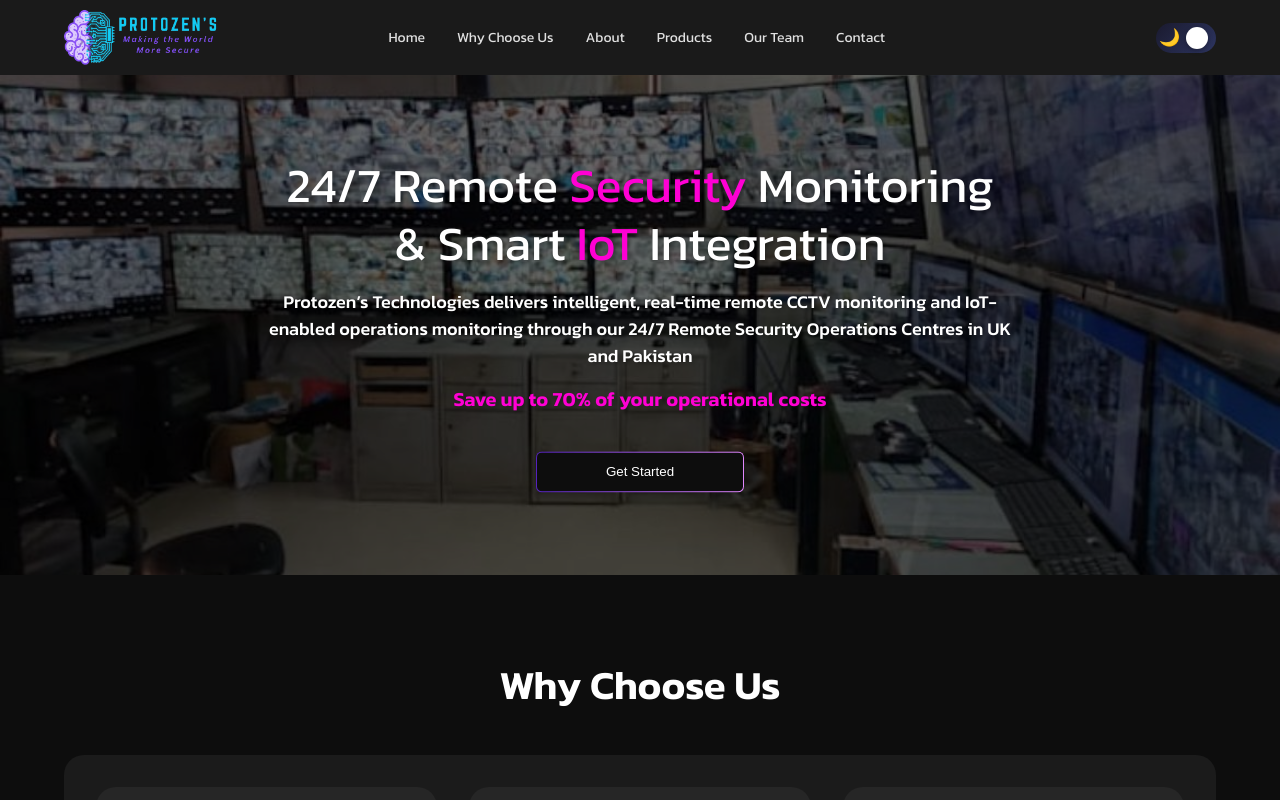
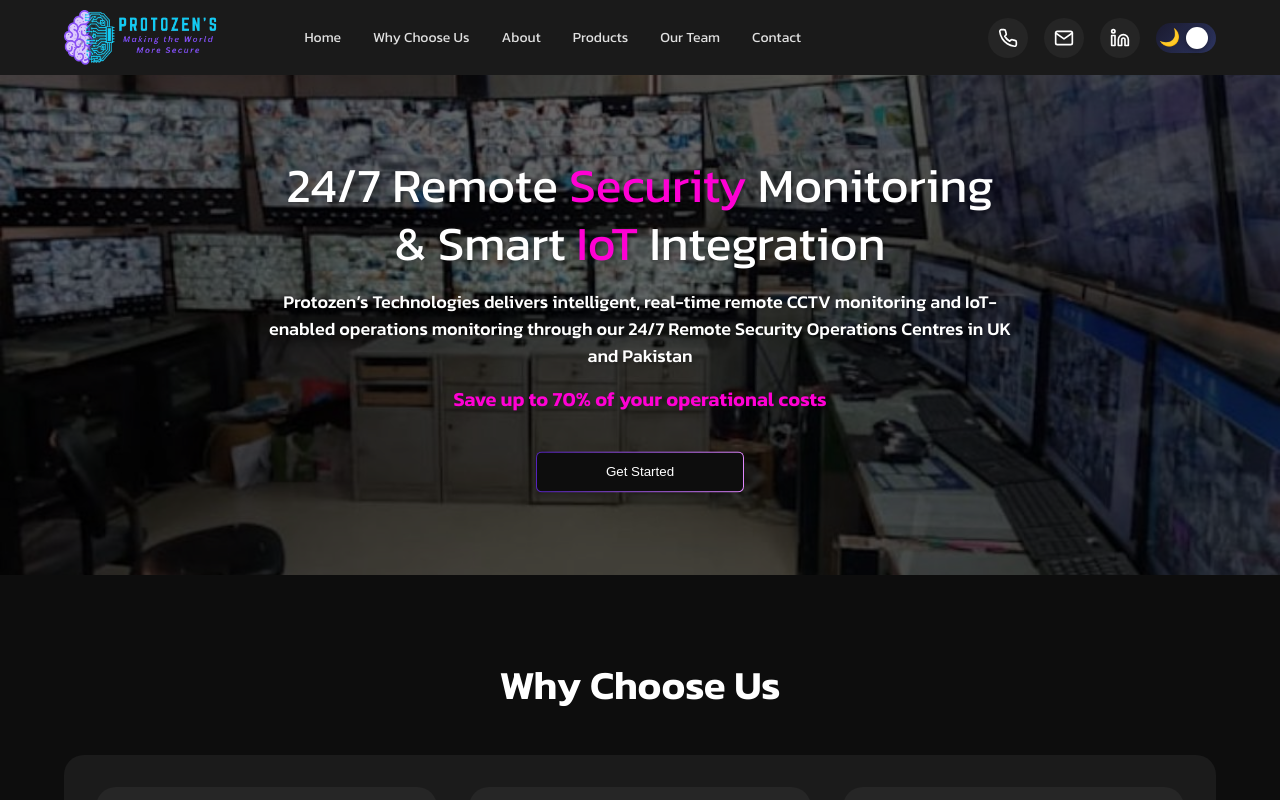
Before and after one commit to hasnain1665/Protozen-s, a React (Create React App) app: page / in a window 1280 px wide. Shown: the top 800 px of the page. Built offline with nearby package versions, Linux system fonts and the light colour scheme; some icons are missing.

Commit message:
Add Contact Icons in nav bar and hamburger

```diff
--- a/src/pages/LandingPage.js
+++ b/src/pages/LandingPage.js
@@ -54,14 +54,69 @@ function LandingPage() {
           </div>
 
           <div className="right-header">
-            <div className="hamburger" onClick={toggleMenu}>
-              <div
-                className={`hamburger-icon ${isMobileMenuOpen ? "active" : ""}`}
+            <div className="header-icons">
+              <a
+                href="tel:+447440515186"
+                className="header-icon"
+                aria-label="Call us"
               >
-                <span />
-                <span />
-                <span />
-              </div>
+                <svg
+                  xmlns="http://www.w3.org/2000/svg"
+                  width="20"
+                  height="20"
+                  viewBox="0 0 24 24"
+                  fill="none"
+                  stroke="currentColor"
+                  strokeWidth="2"
+                  strokeLinecap="round"
+                  strokeLinejoin="round"
+                >
+                  <path d="M22 16.92v3a2 2 0 0 1-2.18 2 19.79 19.79 0 0 1-8.63-3.07 19.5 19.5 0 0 1-6-6 19.79 19.79 0 0 1-3.07-8.67A2 2 0 0 1 4.11 2h3a2 2 0 0 1 2 1.72 12.84 12.84 0 0 0 .7 2.81 2 2 0 0 1-.45 2.11L8.09 9.91a16 16 0 0 0 6 6l1.27-1.27a2 2 0 0 1 2.11-.45 12.84 12.84 0 0 0 2.81.7A2 2 0 0 1 22 16.92z"></path>
+                </svg>
+              </a>
+              <a
+                href="mailto:contact@protozens.com"
+                className="header-icon"
+                aria-label="Email us"
+              >
+                <svg
+                  xmlns="http://www.w3.org/2000/svg"
+                  width="20"
+                  height="20"
+                  viewBox="0 0 24 24"
+                  fill="none"
+                  stroke="currentColor"
+                  strokeWidth="2"
+                  strokeLinecap="round"
+                  strokeLinejoin="round"
+                >
+                  <path d="M4 4h16c1.1 0 2 .9 2 2v12c0 1.1-.9 2-2 2H4c-1.1 0-2-.9-2-2V6c0-1.1.9-2 2-2z"></path>
+                  <polyline points="22,6 12,13 2,6"></polyline>
+                </svg>
+              </a>
+              <a
+                href="https://www.linkedin.com/company/protozen/"
+                target="_blank"
+                rel="noopener noreferrer"
+                className="header-icon"
+                aria-label="LinkedIn"
+              >
+                <svg
+                  xmlns="http://www.w3.org/2000/svg"
+                  width="20"
+                  height="20"
+                  viewBox="0 0 24 24"
+                  fill="none"
+                  stroke="currentColor"
+                  strokeWidth="2"
+                  strokeLinecap="round"
+                  strokeLinejoin="round"
+                >
+                  <path d="M16 8a6 6 0 0 1 6 6v7h-4v-7a2 2 0 0 0-2-2 2 2 0 0 0-2 2v7h-4v-7a6 6 0 0 1 6-6z"></path>
+                  <rect x="2" y="9" width="4" height="12"></rect>
+                  <circle cx="4" cy="4" r="2"></circle>
+                </svg>
+              </a>
             </div>
 
             <div className="toggle-button">
@@ -76,6 +131,16 @@ function LandingPage() {
                   <span className="moon-icon">🌙</span>
                 </span>
               </label>
+            </div>
+
+            <div className="hamburger" onClick={toggleMenu}>
+              <div
+                className={`hamburger-icon ${isMobileMenuOpen ? "active" : ""}`}
+              >
+                <span />
+                <span />
+                <span />
+              </div>
             </div>
           </div>
 
@@ -98,6 +163,71 @@ function LandingPage() {
               </a>
               <a href="#contact" onClick={closeMenu}>
                 Contact
+              </a>
+            </div>
+
+            <div className="mobile-nav-icons">
+              <a
+                href="tel:+447440515186"
+                className="mobile-nav-icon"
+                aria-label="Call us"
+              >
+                <svg
+                  xmlns="http://www.w3.org/2000/svg"
+                  width="24"
+                  height="24"
+                  viewBox="0 0 24 24"
+                  fill="none"
+                  stroke="currentColor"
+                  strokeWidth="2"
+                  strokeLinecap="round"
+                  strokeLinejoin="round"
+                >
+                  <path d="M22 16.92v3a2 2 0 0 1-2.18 2 19.79 19.79 0 0 1-8.63-3.07 19.5 19.5 0 0 1-6-6 19.79 19.79 0 0 1-3.07-8.67A2 2 0 0 1 4.11 2h3a2 2 0 0 1 2 1.72 12.84 12.84 0 0 0 .7 2.81 2 2 0 0 1-.45 2.11L8.09 9.91a16 16 0 0 0 6 6l1.27-1.27a2 2 0 0 1 2.11-.45 12.84 12.84 0 0 0 2.81.7A2 2 0 0 1 22 16.92z"></path>
+                </svg>
+              </a>
+              <a
+                href="mailto:contact@protozens.com"
+                className="mobile-nav-icon"
+                aria-label="Email us"
+              >
+                <svg
+                  xmlns="http://www.w3.org/2000/svg"
+                  width="24"
+                  height="24"
+                  viewBox="0 0 24 24"
+                  fill="none"
+                  stroke="currentColor"
+                  strokeWidth="2"
+                  strokeLinecap="round"
+                  strokeLinejoin="round"
+                >
+                  <path d="M4 4h16c1.1 0 2 .9 2 2v12c0 1.1-.9 2-2 2H4c-1.1 0-2-.9-2-2V6c0-1.1.9-2 2-2z"></path>
+                  <polyline points="22,6 12,13 2,6"></polyline>
+                </svg>
+              </a>
+              <a
+                href="https://www.linkedin.com/company/protozen/"
+                target="_blank"
+                rel="noopener noreferrer"
+                className="mobile-nav-icon"
+                aria-label="LinkedIn"
+              >
+                <svg
+                  xmlns="http://www.w3.org/2000/svg"
+                  width="24"
+                  height="24"
+                  viewBox="0 0 24 24"
+                  fill="none"
+                  stroke="currentColor"
+                  strokeWidth="2"
+                  strokeLinecap="round"
+                  strokeLinejoin="round"
+                >
+                  <path d="M16 8a6 6 0 0 1 6 6v7h-4v-7a2 2 0 0 0-2-2 2 2 0 0 0-2 2v7h-4v-7a6 6 0 0 1 6-6z"></path>
+                  <rect x="2" y="9" width="4" height="12"></rect>
+                  <circle cx="4" cy="4" r="2"></circle>
+                </svg>
               </a>
             </div>
           </div>
--- a/src/styles/main.css
+++ b/src/styles/main.css
@@ -140,6 +140,12 @@ body {
   gap: 1rem;
 }
 
+@media (max-width: 768px) {
+  .right-header {
+    gap: 0.5rem;
+  }
+}
+
 .right-header .toggle-button {
   width: auto;
   display: -webkit-box;
@@ -151,6 +157,14 @@ body {
   -webkit-box-align: center;
       -ms-flex-align: center;
           align-items: center;
+}
+
+@media (max-width: 768px) {
+  .right-header .toggle-button {
+    -webkit-box-ordinal-group: 2;
+        -ms-flex-order: 1;
+            order: 1;
+  }
 }
 
 .right-header .toggle-button .toggle-switch {
@@ -308,6 +322,54 @@ body {
 .right-header .hamburger-icon.active span:nth-child(3) {
   -webkit-transform: rotate(-45deg) translate(5px, -5px);
           transform: rotate(-45deg) translate(5px, -5px);
+}
+
+.header-icons {
+  display: -webkit-box;
+  display: -ms-flexbox;
+  display: flex;
+  gap: 1rem;
+  -webkit-box-align: center;
+      -ms-flex-align: center;
+          align-items: center;
+}
+
+@media (max-width: 768px) {
+  .header-icons {
+    display: none;
+  }
+}
+
+.header-icon {
+  width: 40px;
+  height: 40px;
+  display: -webkit-box;
+  display: -ms-flexbox;
+  display: flex;
+  -webkit-box-align: center;
+      -ms-flex-align: center;
+          align-items: center;
+  -webkit-box-pack: center;
+      -ms-flex-pack: center;
+          justify-content: center;
+  color: var(--text-primary);
+  background-color: var(--bg-secondary-card);
+  border-radius: 50%;
+  -webkit-transition: all 0.3s ease;
+  transition: all 0.3s ease;
+  text-decoration: none;
+}
+
+.header-icon svg {
+  width: 20px;
+  height: 20px;
+}
+
+.header-icon:hover {
+  background-color: #8733f3;
+  color: white;
+  -webkit-transform: translateY(-2px);
+          transform: translateY(-2px);
 }
 
 .mobile-nav {
@@ -370,6 +432,51 @@ body {
 
 .mobile-nav .nav-menu-mobile a:hover, .mobile-nav .nav-menu-mobile a:active {
   color: #ff00d4;
+}
+
+.mobile-nav-icons {
+  display: -webkit-box;
+  display: -ms-flexbox;
+  display: flex;
+  -webkit-box-pack: center;
+      -ms-flex-pack: center;
+          justify-content: center;
+  gap: 0.5rem;
+  margin-top: 1.5rem;
+  padding-top: 1rem;
+  border-top: 1px solid var(--border-primary);
+}
+
+.mobile-nav-icon {
+  width: 45px;
+  height: 45px;
+  display: -webkit-box;
+  display: -ms-flexbox;
+  display: flex;
+  -webkit-box-align: center;
+      -ms-flex-align: center;
+          align-items: center;
+  -webkit-box-pack: center;
+      -ms-flex-pack: center;
+          justify-content: center;
+  color: var(--text-primary);
+  background-color: var(--bg-secondary-card);
+  border-radius: 50%;
+  -webkit-transition: all 0.3s ease;
+  transition: all 0.3s ease;
+  text-decoration: none;
+}
+
+.mobile-nav-icon svg {
+  width: 24px;
+  height: 24px;
+}
+
+.mobile-nav-icon:hover {
+  background-color: #8733f3;
+  color: white;
+  -webkit-transform: scale(1.1);
+          transform: scale(1.1);
 }
 
 .hero {
--- a/src/styles/main.scss
+++ b/src/styles/main.scss
@@ -138,9 +138,17 @@ body {
   @include flex-center;
   gap: 1rem;
 
+  @media (max-width: $mobile) {
+    gap: 0.5rem;
+  }
+
   .toggle-button {
     width: auto;
     @include flex-center;
+
+    @media (max-width: $mobile) {
+      order: 1;
+    }
 
     .toggle-switch {
       position: relative;
@@ -280,6 +288,40 @@ body {
   }
 }
 
+.header-icons {
+  display: flex;
+  gap: 1rem;
+  align-items: center;
+
+  @media (max-width: $mobile) {
+    display: none;
+  }
+}
+
+.header-icon {
+  width: 40px;
+  height: 40px;
+  display: flex;
+  align-items: center;
+  justify-content: center;
+  color: var(--text-primary);
+  background-color: var(--bg-secondary-card);
+  border-radius: 50%;
+  transition: all 0.3s ease;
+  text-decoration: none;
+
+  svg {
+    width: 20px;
+    height: 20px;
+  }
+
+  &:hover {
+    background-color: $primary-purple;
+    color: white;
+    transform: translateY(-2px);
+  }
+}
+
 .mobile-nav {
   display: none;
   transition: background-color 0.3s ease;
@@ -319,6 +361,39 @@ body {
         color: $primary-pink;
       }
     }
+  }
+}
+
+.mobile-nav-icons {
+  display: flex;
+  justify-content: center;
+  gap: 0.5rem;
+  margin-top: 1.5rem;
+  padding-top: 1rem;
+  border-top: 1px solid var(--border-primary);
+}
+
+.mobile-nav-icon {
+  width: 45px;
+  height: 45px;
+  display: flex;
+  align-items: center;
+  justify-content: center;
+  color: var(--text-primary);
+  background-color: var(--bg-secondary-card);
+  border-radius: 50%;
+  transition: all 0.3s ease;
+  text-decoration: none;
+
+  svg {
+    width: 24px;
+    height: 24px;
+  }
+
+  &:hover {
+    background-color: $primary-purple;
+    color: white;
+    transform: scale(1.1);
   }
 }
 
```
Also changed, not shown: 1 other file (tests, documents, lock files or other folders).
